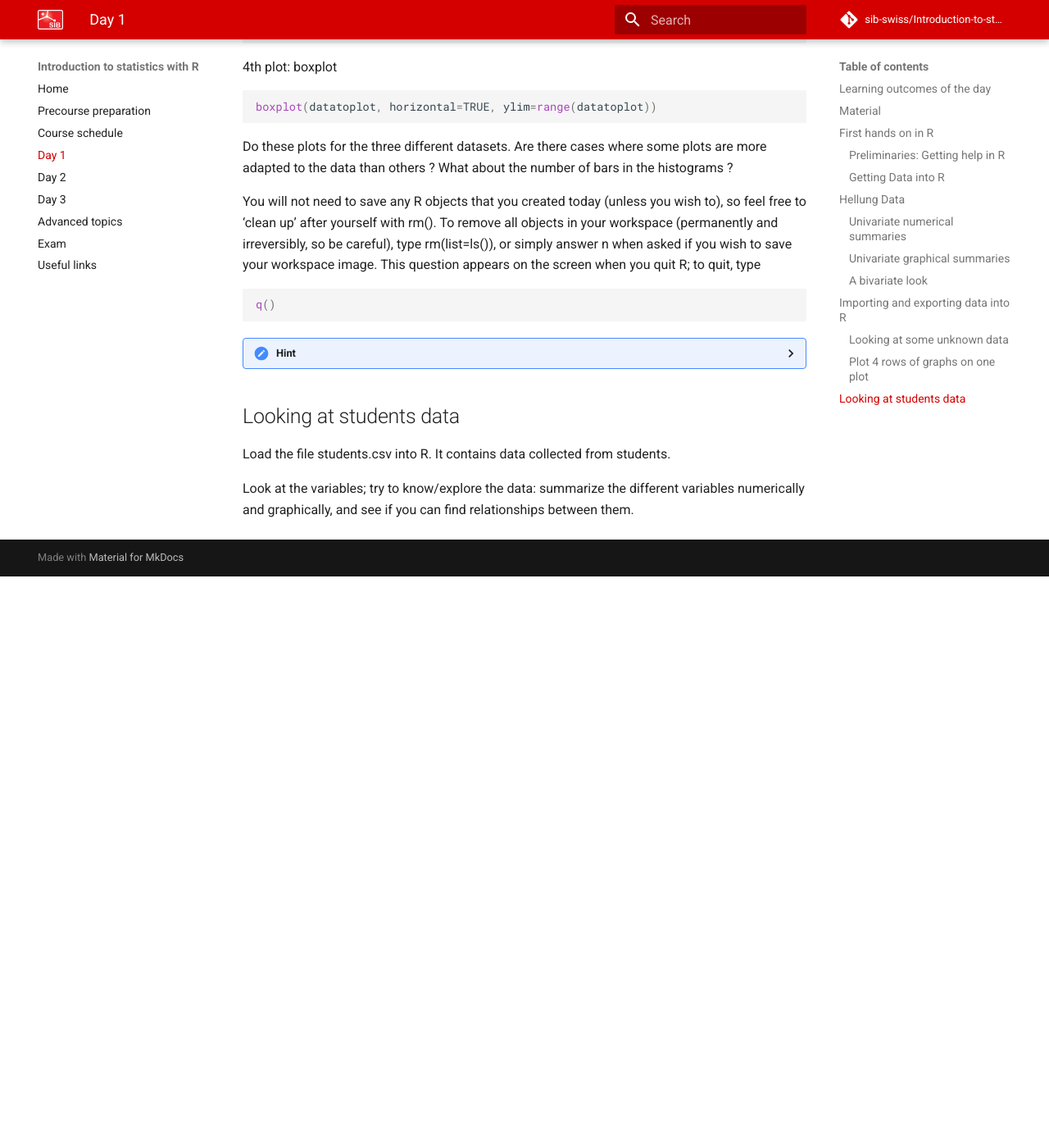
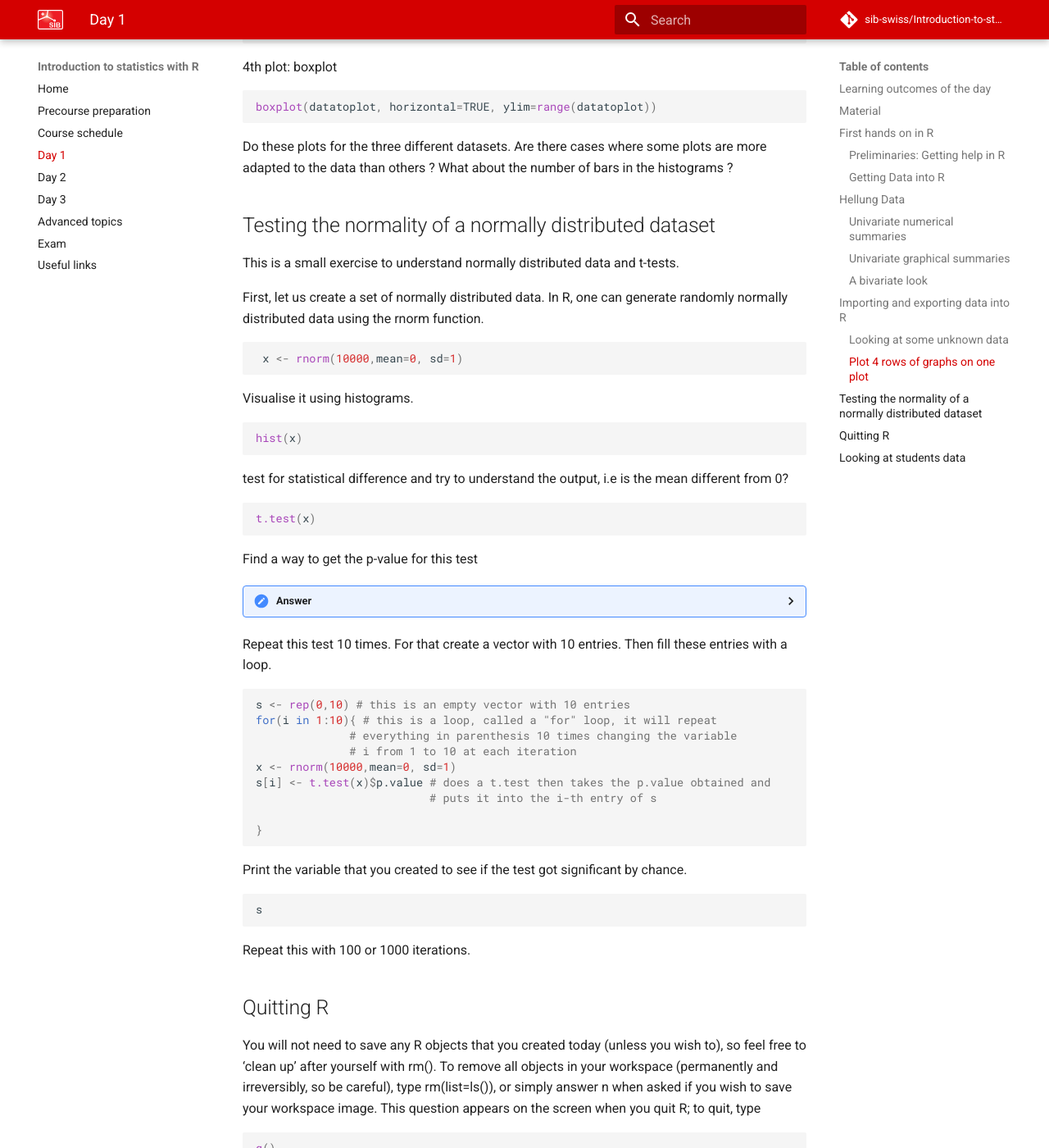
Before and after one commit to sib-swiss/Introduction-to-statistics-with-R, an MkDocs documentation site: the page built from docs/day1.md, in a window 1280 px wide and 1400 px high, scrolled down 6404 px. Shown: the whole window at 82% size. Built offline with MkDocs 1.6.1 and Material for MkDocs 9.7.7, drawn with Linux system fonts in a browser that asks for light colours; comment, search, counter and statistics services are not loaded; before the commit the page ends 7107 px from its top, so only the background shows below that; some of the changed text lies outside the part shown.

Commit message:
change_2025

````diff
--- a/docs/day1.md
+++ b/docs/day1.md
@@ -18,13 +18,13 @@
 In this section, you will find the R code that we will use during the course. We will explain the code and output during correction of the exercises.
 
 Slides of lectures:
-[Download slides Introduction Lecture](assets/pdf/Intro_IS24.pdf){: .md-button }
+[Download slides Introduction Lecture](assets/pdf/Intro_IS25.pdf){: .md-button }
 
-[Download slides Morning Lecture](assets/pdf/Exploratory data analysis24.pdf){: .md-button }
+[Download slides Morning Lecture](assets/pdf/Exploratory data analysis_25.pdf){: .md-button }
 
-[Download slides Help for first steps in R](assets/pdf/Data_analysis_with_R _24.pdf){: .md-button }
+[Download slides Help for first steps in R](assets/pdf/Data_analysis_with_R _25.pdf){: .md-button }
 
-[Download slides Afternoon Lecture](assets/pdf/Introduction_to_hypothesis_testing24.pdf){: .md-button }
+[Download slides Afternoon Lecture](assets/pdf/Introduction_to_hypothesis_testing_25.pdf){: .md-button }
 
 Data for exercises:
 
@@ -251,10 +251,67 @@ boxplot(datatoplot, horizontal=TRUE, ylim=range(datatoplot))
 
 Do these plots for the three different datasets. Are there cases where some plots are more adapted to the data than others ? What about the number of bars in the histograms ?
 
+
+
+
+
+## Testing the normality of a normally distributed dataset
+
+This is a small exercise to understand normally distributed data and t-tests.
+
+First, let us create a set of normally distributed data. In R, one can generate randomly normally distributed data using the rnorm function.
+
+ ```r
+  x <- rnorm(10000,mean=0, sd=1)
+ ```
+
+Visualise it using histograms.
+
+  ```r
+  hist(x)
+  ```
+
+test for statistical difference and try to understand the output, i.e is the mean different from 0?
+
+  ```r
+  t.test(x)
+  ```
+Find a way to get the p-value for this test
+
+??? Answer
+    ```r
+    t.test(x)$p.value
+    ```
+
+Repeat this test 10 times. For that create a vector with 10 entries.
+Then fill these entries with a loop.
+
+  ```r
+  s <- rep(0,10) # this is an empty vector with 10 entries
+  for(i in 1:10){ # this is a loop, called a "for" loop, it will repeat
+                # everything in parenthesis 10 times changing the variable
+                # i from 1 to 10 at each iteration
+  x <- rnorm(10000,mean=0, sd=1)
+  s[i] <- t.test(x)$p.value # does a t.test then takes the p.value obtained and
+                            # puts it into the i-th entry of s
+
+  }
+  ```
+Print the variable that you created to see if the test got significant by chance.
+
+  ```r
+  s
+  ```
+
+Repeat this with 100 or 1000 iterations.
+
+## Quitting R
+
 You will not need to save any R objects that you created today (unless you wish to), so feel free to 'clean up' after yourself with rm(). To remove all objects in your workspace (permanently and irreversibly, so be careful), type rm(list=ls()), or simply answer n when asked if you wish to save your workspace image. This question appears on the screen when you quit R; to quit, type
-```r
-q()
-```
+
+  ```r
+  q()
+  ```
 
 ??? Hint
     Before quitting, try just typing
@@ -262,9 +319,7 @@ q()
     ```r
     q
     ```
-
     without any parentheses. This might help you to remember that you need the parentheses!
-
 
 ## Looking at students data
 
````
Also changed, not shown: docs/day2.md (+2 -2 lines), docs/day3.md (+24 -7 lines), docs/index.md (+1 -6 lines), 8 other files.
